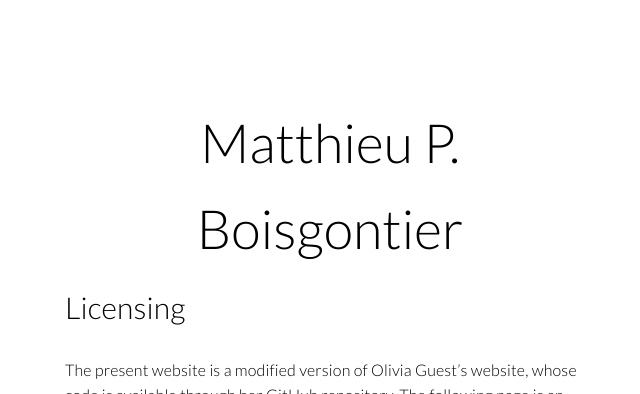
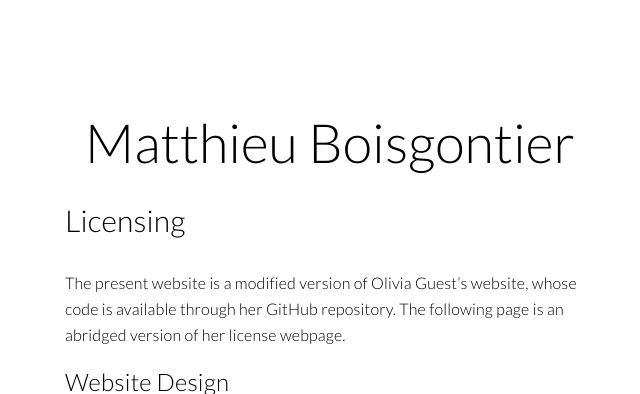
Before and after one commit to matthieuboisgontier/matthieuboisgontier.github.io, a Jekyll site: the page built from license.md, in a window 1280 px wide, cut to the strip 0-394 px from the top of the page. Shown: the whole strip, without its empty margins (310-950 px from the left). Built offline with Jekyll 4.4.1, drawn with Linux system fonts in a browser that asks for light colours; nearby versions of some CDN libraries; some web fonts are replaced; comment, search, counter and statistics services are not loaded.

```diff
--- a/_layouts/page.html
+++ b/_layouts/page.html
@@ -7,7 +7,7 @@ layout: default
 <article class="page">
 
   <div id="header">
-    <a href="/">Matthieu P. Boisgontier</a>
+    <a href="/">Matthieu Boisgontier</a>
   </div>
 
   <h1>{{ page.title }}</h1>
```
